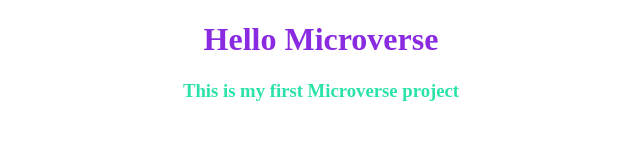
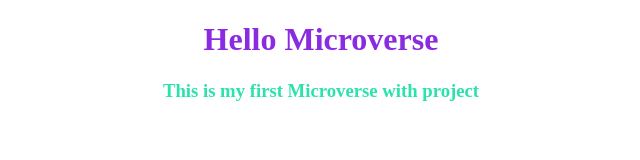
Before and after one commit to omer-creator/Hello_Microverse, a plain HTML site: page index.html in a window 1280 px wide. Shown: the full height of the page, 319-959 px from the left. Drawn offline with Linux system fonts and the light colour scheme.

Commit message:
Update index.html

```diff
--- a/index.html
+++ b/index.html
@@ -9,6 +9,6 @@
 </head>
 <body>
     <h1 class="header">Hello Microverse</h1>
-    <h3 class="line">This is my first Microverse project</h3>
+    <h3 class="line">This is my first Microverse with project</h3>
 </body>
 </html>
```
